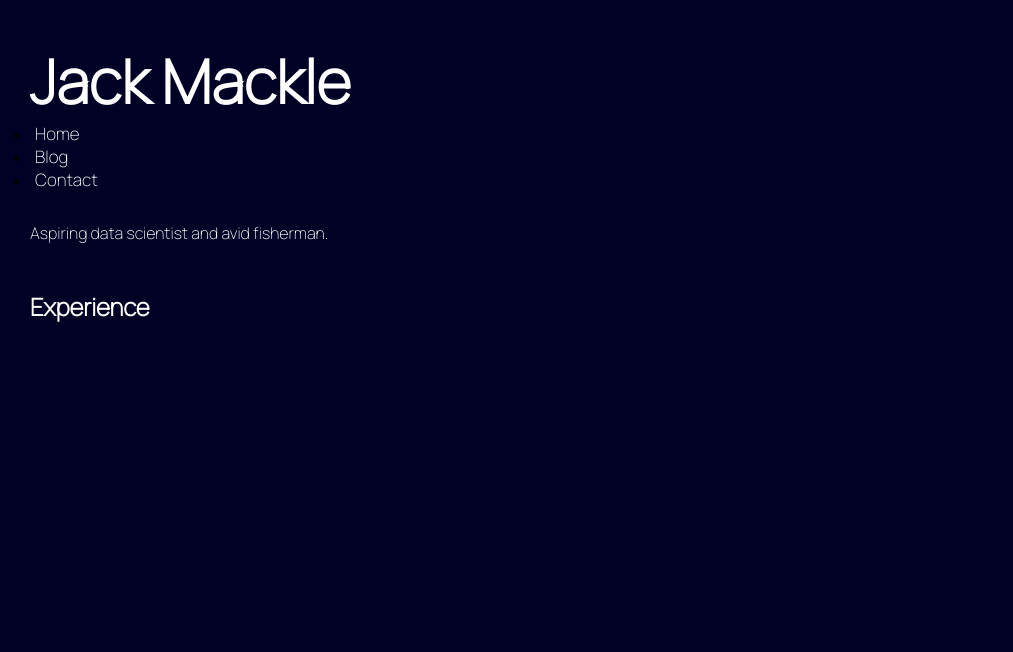
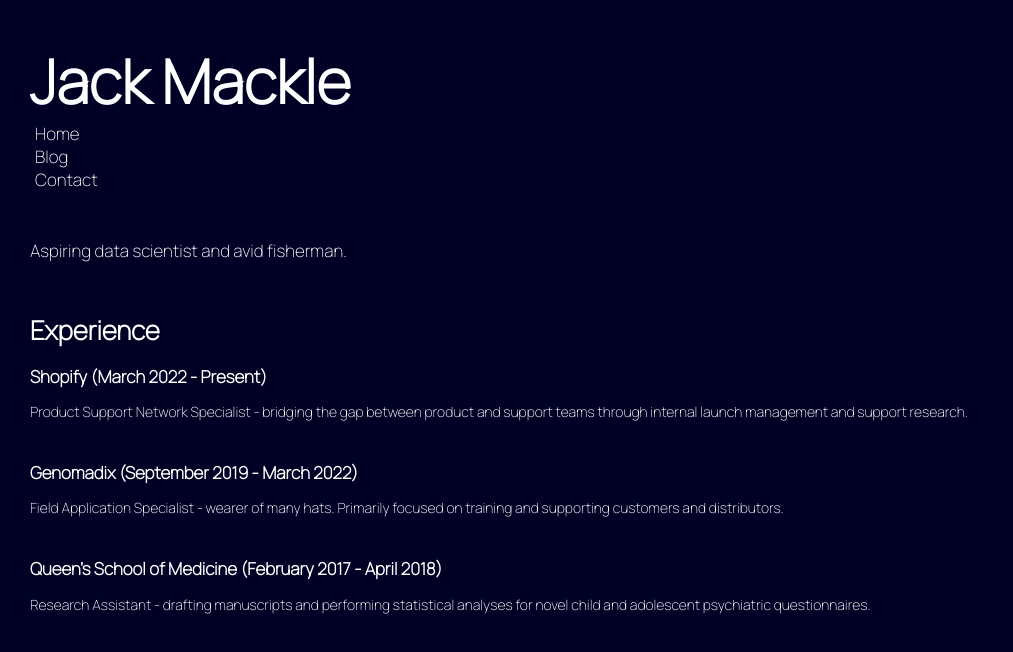
Before and after one commit to jackmackle12/jackmackle12.github.io, a plain HTML site: page index.html in a window 1280 px wide. Shown: the whole page, without its empty margins (0-1013 px from the left). Drawn offline with Linux system fonts and the light colour scheme.

Commit message:
getting about info in

```diff
--- a/index.html
+++ b/index.html
@@ -13,7 +13,7 @@
         <title>Jack Mackle</title>
     </head>
     <body>
-        <div class="header">
+        <div class="main-header">
             <h1>Jack Mackle</h1>
         </div>
         <ul class="nav">
@@ -21,7 +21,22 @@
             <li><a href="blog.html">Blog</a></li>
             <li><a href="contact.html">Contact</a></li>
         </ul>
-        <p class="p1">Aspiring data scientist and avid fisherman.</p>
-        <h1 class="h1">Experience</h1>
+        <div class="about-sum">
+            <p>Aspiring data scientist and avid fisherman.</p>
+        </div>
+        <h1 class="sub-header">Experience</h1>
+        <h2 class="experience-sub-header">Shopify (March 2022 - Present)</h2>
+        <p class="p">Product Support Network Specialist - bridging the gap between
+            product and support teams through internal launch management and support
+            research.
+        </p>
+        <h2 class="experience-sub-header">Genomadix (September 2019 - March 2022)</h2>
+        <p class="p">Field Application Specialist - wearer of many hats. Primarily focused
+            on training and supporting customers and distributors.
+        </p>
+        <h2 class="experience-sub-header">Queen's School of Medicine (February 2017 - April 2018)</h2>
+        <p class="p">Research Assistant - drafting manuscripts and performing statistical analyses for
+            novel child and adolescent psychiatric questionnaires.</form></p>
+
     </body>
 </html>
--- a/style.css
+++ b/style.css
@@ -4,7 +4,7 @@ body {
   background: rgb(0, 1, 37)
 }
 
-.header {
+.main-header {
   margin-bottom: -40px;
   padding: 0px 30px;
   color: rgb(255, 255, 255);
@@ -14,6 +14,7 @@ body {
 
 .nav {
   padding: 0px 30px;
+  list-style-type: none;
 }
 
 .nav a {
@@ -29,15 +30,32 @@ body {
   color: rgb(255, 134, 134);
 }
 
-.p1 {
+.about-sum {
   color: #ffffff;
   font-family: 'Manrope', sans-serif;
   padding: 15px 30px;
+  font-size: 17px;
 }
 
-.h1 {
+.sub-header {
   color: #ffffff;
   font-family: 'Manrope', sans-serif;
-  padding: 15px 30px;
-  font-size: 24px;
+  padding: 0px 30px;
+  font-size: 26px;
+  font-weight: bold;
 }
+
+.experience-sub-header {
+  color: #ffffff;
+  font-family: 'Manrope', sans-serif;
+  padding: 0px 30px;
+  font-size: 17px;
+}
+
+.p {
+  color: #ffffff;
+  font-family: 'Manrope', sans-serif;
+  padding: 0px 30px;
+  font-size: 14px;
+  margin-bottom: 40px;
+}
```
Also changed, not shown: blog.html (+1 -1 lines), contact.html (+1 -1 lines).
